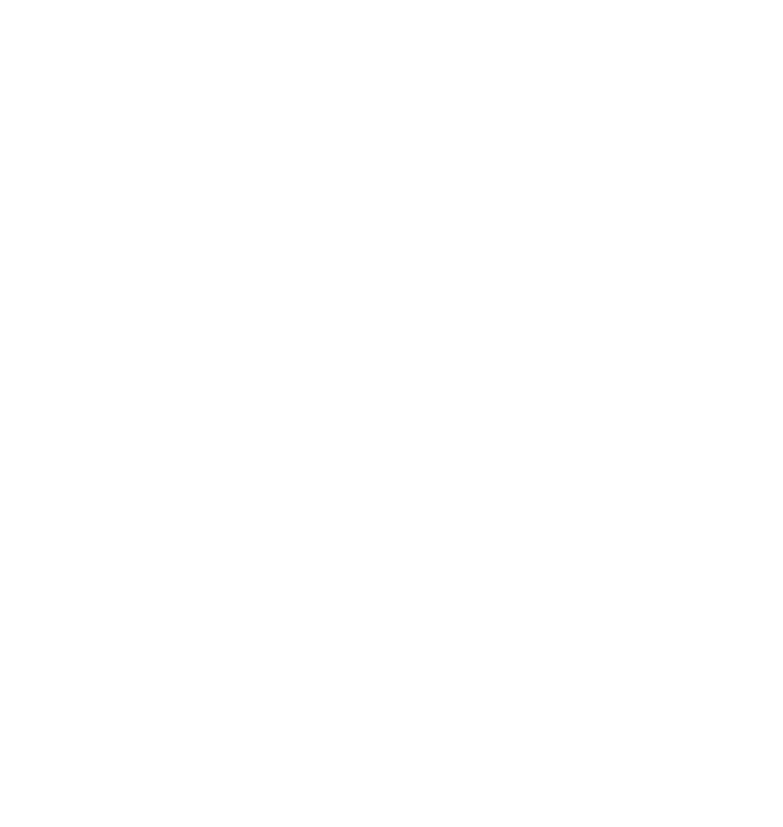
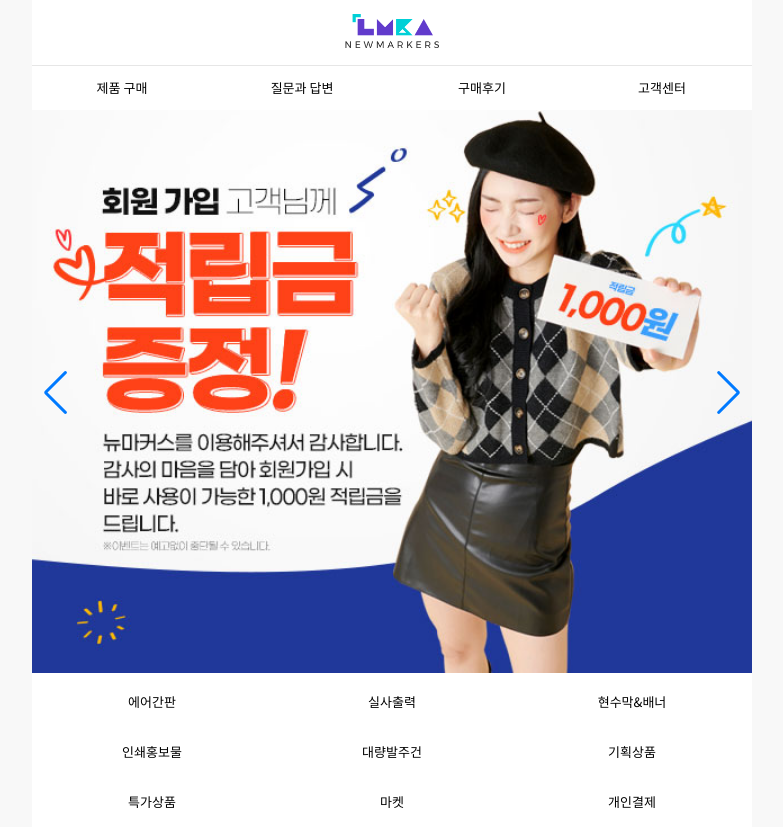
Before and after one commit to lionjeongin/frontapp, a plain HTML site: page index.html in a window 1280 px wide. Shown: the whole page, without its empty margins (248-1031 px from the left). Before the commit the page ends 800 px from the top, so only its background shows below. Drawn offline with nearby package versions, Linux system fonts and the light colour scheme; some icons are missing.

Commit message:
메인페이지 작업중

```diff
--- a/css/style.css
+++ b/css/style.css
@@ -0,0 +1,107 @@
+
+@import url('https://fonts.googleapis.com/css2?family=Noto+Sans+KR&display=swap');
+@import url('https://fonts.googleapis.com/css2?family=Montserrat:ital,wght@0,100..900;1,100..900&family=Noto+Sans+KR&display=swap');
+
+
+* {   /* 전체 기본 설정 */
+    color: #000; /* 기본 폰트 색상 설정 */
+    box-sizing: border-box; /*여백이나 경계선 설정 */
+    outline: none;
+    font-family: "Noto Sans KR", sans-serif;
+}
+
+html {
+    font-size: 13px;
+    background: #f8f8f8;
+}
+
+/* 스타일 초기화 S(START)*/   /* 영역을 구분하기 위해서 영역 구분 메모 적기 */
+body {
+    margin: 0 auto; /* 여백 제거 */
+    max-width: 720px;
+    min-width: 360px;
+    background: #fff;
+}
+
+ul, ol, dl, dt, dd {
+    margin : 0;
+    padding: 0;
+}
+
+ul, ol {
+    list-style: none;
+}
+
+a {
+    text-decoration: none;  /* 네이버만 넣었을 때 나왔던 기본 스타일 없애기 */
+}
+
+img {
+    border: 0;  /*이미지 경계 제거 */
+}
+/* 스타일 초기화 E(END) */
+
+/* 공통 스타일 S */
+.montserrat {
+    font-family: "Montserrat", sans-serif;
+}
+/* 공통 스타일 E */
+
+/* 헤더 영역 S */
+header .site-top {
+    display: flex;
+    justify-content: space-between;
+    align-items: center;
+    height: 66px;
+    border-bottom: 1px solid #e6e6e6;
+    padding: 0 15px;
+}
+
+header .logo img {
+    height: 34px;
+}
+
+header .site-top i {
+    font-size: 2rem;
+}
+
+header .site-top .left i {
+    margin-right: 10px;
+}
+
+header .site-top .right i {
+    margin-left: 10px;
+}
+
+header nav {
+    display: flex;
+    height: 44px;
+}
+
+header nav a {
+    flex-grow: 1;
+    width: 0;
+    text-align: center;
+    line-height: 44px;
+}
+/* 헤더 영역 E */
+
+/* 메인 배너 영역 S */
+.main-banner img {
+    width: 100%;
+}
+/* 메인 배너 영역 E */
+
+/* 서브 메뉴 영역 S */
+.sub-menus{
+    display: flex;
+    flex-wrap: wrap;
+}
+
+.sub-menus a {
+    width: calc(100% / 3);  /* 연산자 사이를 꼭 띄어쓰기해야 연산 가능하다! 이건 css 문법! */
+    text-align: center;
+    height: 50px;
+    line-height: 50px;
+}
+/* 서브 메뉴 영역 E */
--- a/index.html
+++ b/index.html
@@ -3,7 +3,96 @@
     <head>
         <meta charset="UTF-8">
         <meta name="viewport" content="width=device-width, initial-scale=1.0, user-scalable=yes, minimum-scale=0.5, maximum-scale=3.0">
+        <link rel="stylesheet" href="https://cdn.jsdelivr.net/npm/xeicon@2.3.3/xeicon.min.css"> <!--아이콘 쉽게 쓰기 사이트(exicon) 적용 링크-->
+        <link rel="stylesheet" href="https://cdn.jsdelivr.net/npm/swiper@11/swiper-bundle.min.css">
         <link rel="stylesheet" type="text/css" href="css/style.css">
+        <!-- Swiper JS -->
+        <script src="https://cdn.jsdelivr.net/npm/swiper@11/swiper-bundle.min.js"></script>
+        <script src="js/common.js"></script>
+        <title>뉴마커스</title>  <!--사이트 표시창에 뜰 이름-->
     </head>
-    <body></body>
+    <body>
+        <header>
+            <section class="site-top">
+                <div class="left">
+                    <a href="#">  <!--아직 넣을 링크가 없어서 # 넣었다.-->
+                        <i class="xi-bars"></i>  <!--exicon 아이콘 넣기-->
+                    </a>
+                    <a href="#">
+                         <i class="xi-search"></i>
+                    </a>
+                </div>
+
+                <a href="#" class="logo">  <!-- main 페이지 경로 넣을 곳-->
+                    <img src="images/logo.png" alt="로고">
+                </a>
+
+                <div class="right">
+                    <a href="#">
+                        <i class="xi-user-o"></i>
+                    </a>
+                    <a href="#">
+                        <i class="xi-cart-o"></i>
+                    </a>
+                </div>
+
+            </section>
+            <nav>
+                <a href="#">제품 구매</a>
+                <a href="#">질문과 답변</a>
+                <a href="#">구매후기</a>
+                <a href="#">고객센터</a>
+            </nav>
+        </header>
+        <main>
+            <section class="main-banner">
+                <div class="swiper mySwiper">
+                    <div class="swiper-wrapper">
+                      <div class="swiper-slide">
+                        <a href="#">
+                            <img src="images/main_banner1.jpg" alt="메인배너1">
+                        </a>
+                      </div>
+                      <div class="swiper-slide">
+                        <a href="#">
+                            <img src="images/main_banner2.jpg" alt="메인배너2">
+                        </a>
+                      </div>
+                      <div class="swiper-slide">
+                        <a href="#">
+                            <img src="images/main_banner3.jpg" alt="메인배너3">
+                        </a>
+                      </div>
+                      <div class="swiper-slide">
+                        <a href="#">
+                            <img src="images/main_banner4.jpg" alt="메인배너4">
+                        </a>
+                      </div>
+                    </div>
+                    <div class="swiper-pagination"></div>
+                    <div class="swiper-button-next"></div>
+                    <div class="swiper-button-prev"></div>
+                </div>
+
+                <link rel="stylesheet" href="https://cdn.jsdelivr.net/npm/swiper@11/swiper-bundle.min.css">
+                 <!-- Swiper JS -->
+                <script src="https://cdn.jsdelivr.net/npm/swiper@11/swiper-bundle.min.js"></script>
+
+                <script>
+                </script>
+            </section>
+            <section class="sub-menus">
+                <a href="#">에어간판</a>
+                <a href="#">실사출력</a>
+                <a href="#">현수막&배너</a>
+                <a href="#">인쇄홍보물</a>
+                <a href="#">대량발주건</a>
+                <a href="#">기획상품</a>
+                <a href="#">특가상품</a>
+                <a href="#">마켓</a>
+                <a href="#">개인결제</a>
+            </section>
+        </main>
+        <footer></footer>
+    </body>
 </html>
```
Also changed, not shown: images/logo.png (added), images/main_banner1.jpg (added), images/main_banner2.jpg (added), images/main_banner3.jpg (added), images/main_banner4.jpg (added).
